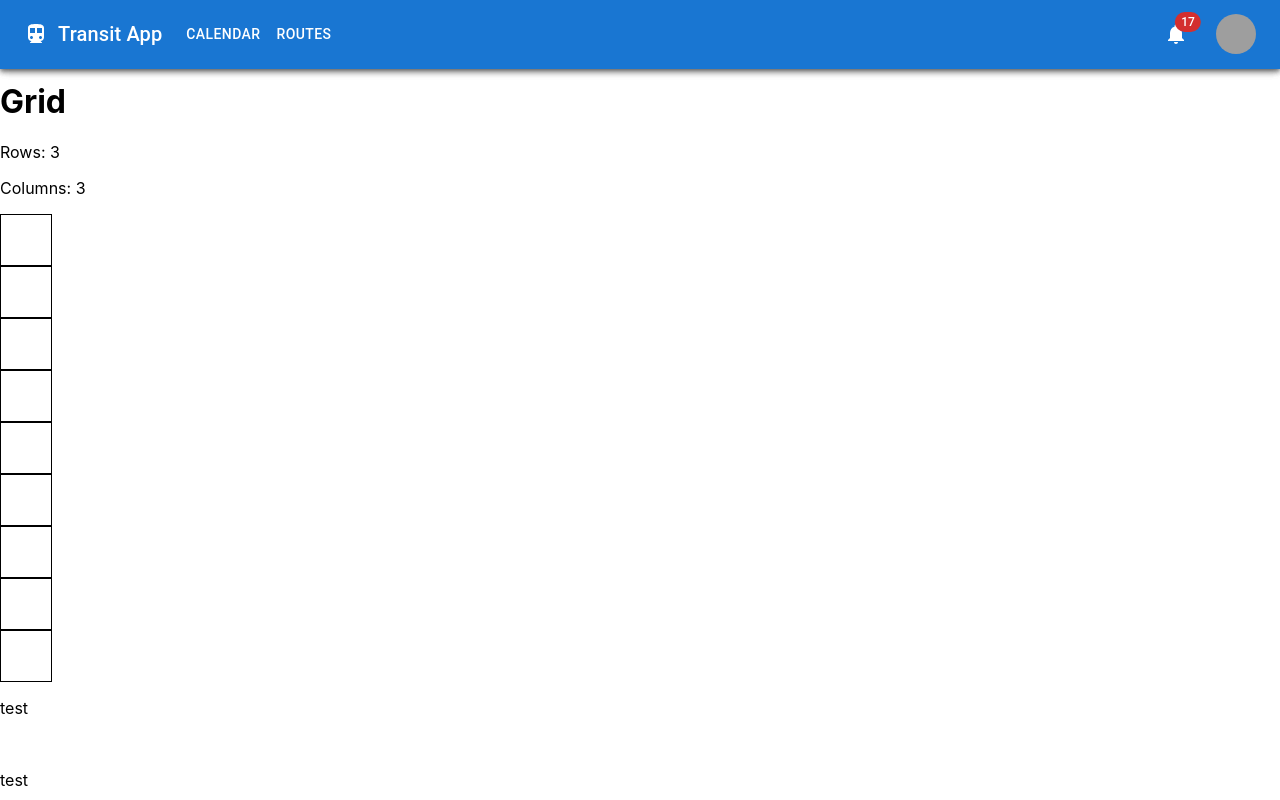
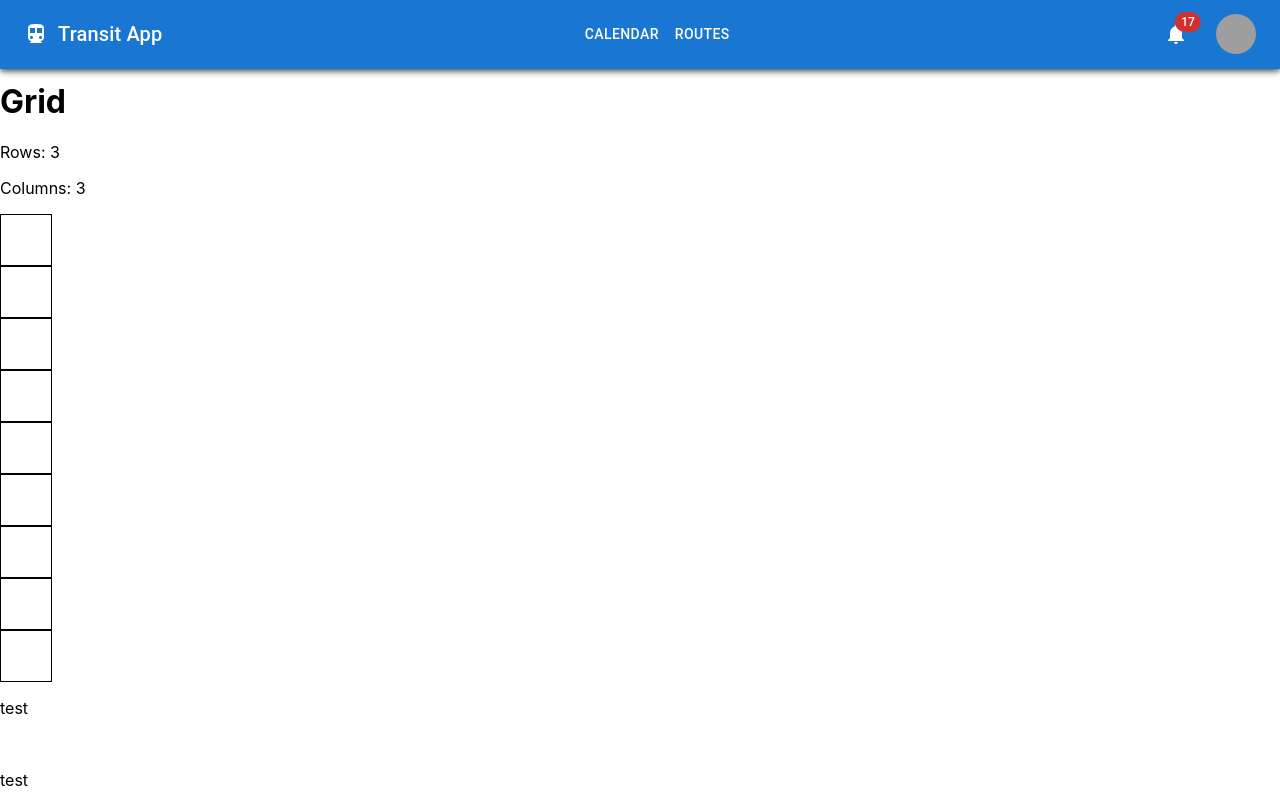
Before and after one commit to alexcsh0/CMPT276-GroupProject, a React (Create React App) app in the folder frontend/: page / in a window 1280 px wide. Shown: the top 800 px of the page. Built offline with nearby package versions, Linux system fonts and the light colour scheme; grey boxes are pictures that could not be loaded.

Commit message:
center pages in navbar

```diff
--- a/frontend/src/components/common/pages/navbar.tsx
+++ b/frontend/src/components/common/pages/navbar.tsx
@@ -51,7 +51,7 @@ const Navbar: React.FC<Props> = ({ role }) => {
     }
 
     return (
-      <Box sx={{ display: { xs: 'none', md: 'flex' }, ml: 2 }}>
+      <Box sx={{ display: { xs: 'none', md: 'flex' }, justifyContent: 'center', flexGrow: 1 }}>
         {pages.map((page) => (
           <Button
             key={page}
@@ -69,19 +69,21 @@ const Navbar: React.FC<Props> = ({ role }) => {
     <Box sx={{ flexGrow: 1 }}>
       <AppBar position="fixed">
         <Toolbar>
+          <Box sx={{ display: 'flex', alignItems: 'center' }}>
             <DirectionsTransitIcon className={styles.logo} />
-          <Typography variant="h6" component="div" sx={{ display: 'flex', alignItems: 'center' }}>
+            <Typography variant="h6" component="div">
               Transit App
+            </Typography>
+          </Box>
           {renderNavItems()}
-          </Typography>
-          <Box sx={{ flexGrow: 1 }} />
+          <Box sx={{ display: 'flex', alignItems: 'center', ml: 'auto' }}>
             {role === 'newUser' ? (
               <>
                 <Button color="inherit">Login</Button>
                 <Button color="inherit">Sign up</Button>
               </>
             ) : (
-            <Box sx={{ display: 'flex', alignItems: 'center' }}>
+              <>
                 {role === 'existingUser' || role === 'admin' ? (
                   <>
                     <IconButton
@@ -144,8 +146,9 @@ const Navbar: React.FC<Props> = ({ role }) => {
                     </MenuItem>
                   ))}
                 </Menu>
+              </>
+            )}
           </Box>
-          )}
         </Toolbar>
       </AppBar>
     </Box>
```
Lines whose indentation alone changed are shown as unchanged.
